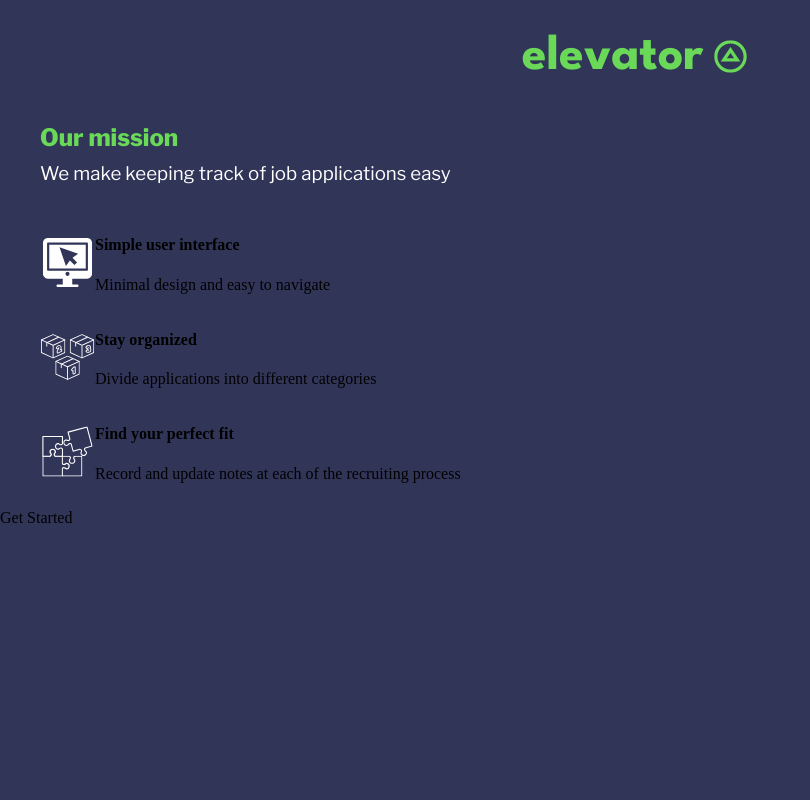
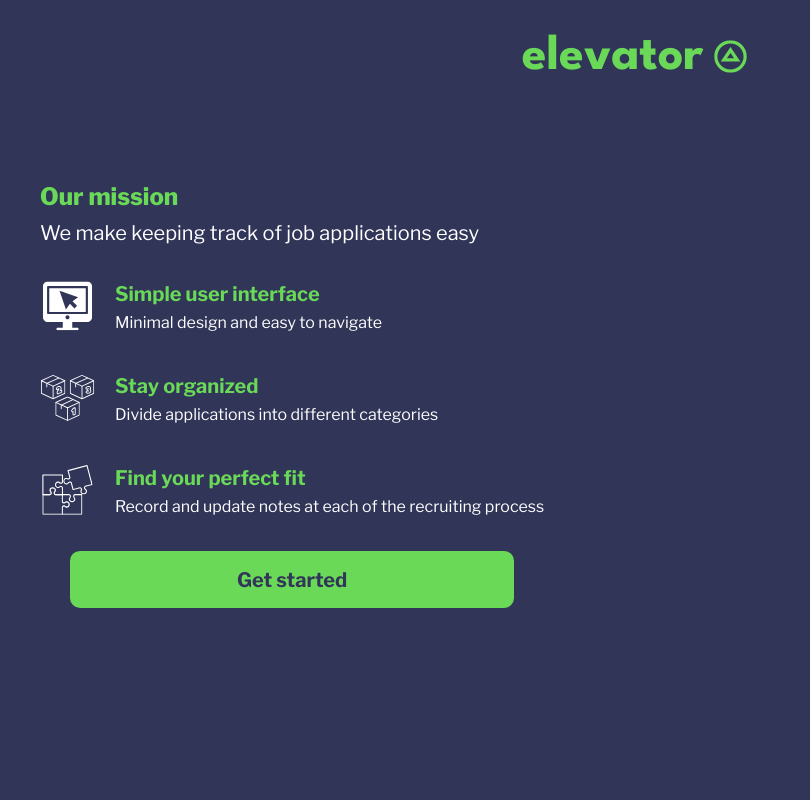
Before and after one commit to lancechincodes/elevator, a Django app: template main_app/templates/home.html in a window 1280 px wide. Shown: the whole page, without its empty margins (0-810 px from the left). Run offline with Django 4.2, Linux system fonts and the light colour scheme; the template is opened without the code that fills it, so the values that code supplies are empty; parts of the project's set-up code (start-up, migrations or seed data) failed here and were passed over.

Commit message:
Add styling to home page

```diff
--- a/main_app/static/styles/home.css
+++ b/main_app/static/styles/home.css
@@ -23,6 +23,10 @@
 
 .info-div {
     margin: 10px 40px;
+    position: absolute;
+    top: 50%;
+    -ms-transform: translateY(-50%);
+    transform: translateY(-50%);
 }
 
 .mission-title {
@@ -42,13 +46,46 @@
     color: white;
     font-family: 'Libre Franklin', 'sans-serif';
     font-weight: 400;
+    font-size: 20px;
 }
 
 .feature-div {
     display: flex;
+    margin-bottom: 30px;
+}
 
+.feature-text-div {
+    margin-left: 20px;
+}
+
+.feature-title {
+    margin: 7px 0;
+    color: #69D957;
+    font-family: 'Libre Franklin', 'sans-serif';
+    font-size: 20px;
+}
+
+.feature-text {
+    margin: 5px 0;
+    color: white;
+    font-family: 'Libre Franklin', 'sans-serif';
+    font-size: 16px;
 }
 
 .feature-img {
     width: 55px;
 }
+
+.get-started-button {
+    display: flex;
+    justify-content: center;
+    background-color: #69D957;
+    margin: 30px;
+    border-radius: 10px;
+}
+
+.get-started {
+    font-family: 'Libre Franklin', 'sans-serif';
+    font-size: 20px;
+    color: #313659;
+}
--- a/main_app/templates/home.html
+++ b/main_app/templates/home.html
@@ -41,9 +41,10 @@
                 </div>
             </div>
         </div>
+        <div class="get-started-button mobile">
+            <h2 class="get-started">Get started</h2>
+        </div>
     </div>
-
-    <div class="get-started-button mobile">Get Started</div>
 
 </div>
 
```
Also changed, not shown: main_app/static/scripts/main.js (added), main_app/static/scripts/script.js (deleted).
